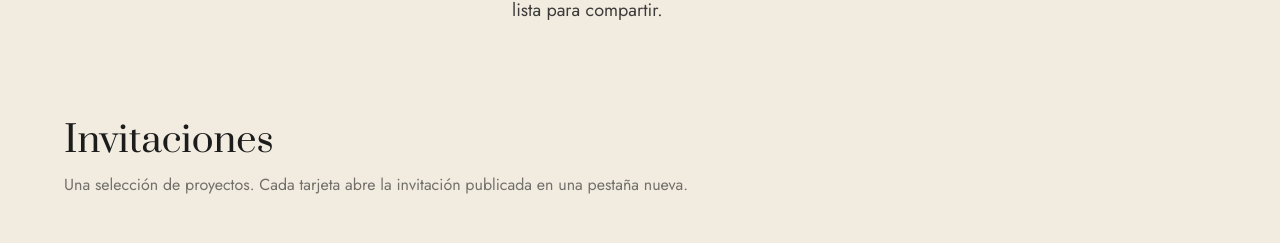
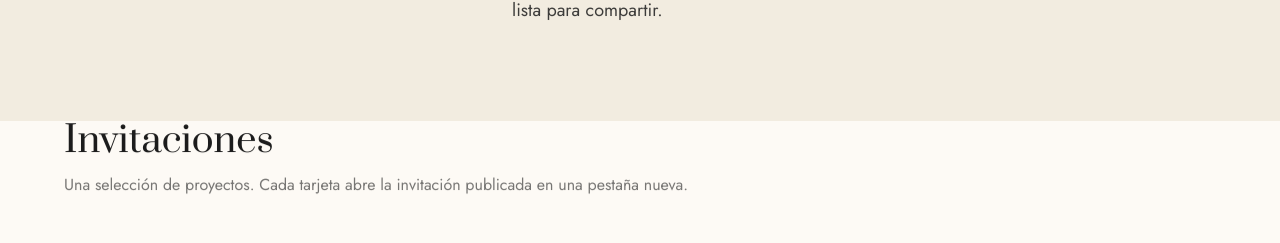
Before and after one commit to AlejandroBermudez90s/Invitale, a Next.js app: page / in a window 1280 px wide. Shown: the part 1100-1343 px from the top of the page. Built offline with nearby package versions, Linux system fonts and the light colour scheme; grey boxes are pictures that could not be loaded.

Commit message:
animacion de carga

```diff
--- a/app/globals.css
+++ b/app/globals.css
@@ -10,6 +10,20 @@ html {
 :focus-visible {
   outline: 2px solid #c9a300;
   outline-offset: 3px;
+}
+
+.reveal {
+  opacity: 0;
+  transform: translateY(28px);
+  transition:
+    opacity 0.9s cubic-bezier(0.4, 0, 0.2, 1),
+    transform 0.9s cubic-bezier(0.4, 0, 0.2, 1);
+  will-change: opacity, transform;
+}
+
+.reveal.is-visible {
+  opacity: 1;
+  transform: translateY(0);
 }
 
 /* ============================================
--- a/app/layout.jsx
+++ b/app/layout.jsx
@@ -6,7 +6,7 @@ const jost = Jost({ subsets: ["latin"], weight: ["300", "400", "500", "600"], va
 const pinyon = Pinyon_Script({ subsets: ["latin"], weight: "400", variable: "--font-script", display: "swap" });
 
 export const metadata = {
-  title: "InvitAle — Invitaciones digitales diseñadas para recordar",
+  title: "Invitale — Invitaciones digitales diseñadas para recordar",
   description:
     "Invitaciones digitales a medida para bodas, quinceañeras, bautizos, comuniones, cumpleaños y eventos corporativos en la Región de Murcia.",
   icons: { icon: "/favicon.png" },
--- a/app/page.jsx
+++ b/app/page.jsx
@@ -4,16 +4,24 @@ import About from "@/components/About";
 import Gallery from "@/components/Gallery";
 import Contact from "@/components/Contact";
 import Footer from "@/components/Footer";
+import Reveal from "@/components/Reveal";
 
 export default function Home() {
   return (
     <main>
       <Navbar />
       <Hero />
-      <About />
+      <Reveal>
+        <About />
+      </Reveal>
+      {/* Gallery gestiona su propio escalonado tarjeta a tarjeta */}
       <Gallery />
-      <Contact />
-      <Footer />
+      <Reveal>
+        <Contact />
+      </Reveal>
+      <Reveal>
+        <Footer />
+      </Reveal>
     </main>
   );
 }
--- a/components/Footer.jsx
+++ b/components/Footer.jsx
@@ -4,7 +4,7 @@ export default function Footer() {
     <footer className="border-t border-gold/15 bg-paper px-6 py-10 text-center transition-colors duration-300 dark:bg-night sm:px-10">
       <p className="font-script text-3xl text-ink dark:text-cream">Diseñado para recordar</p>
       <p className="mt-3 font-body text-xs tracking-wide text-ink/50 dark:text-cream/50">
-        Alejandro Bermúdez · © {year} InvitAle
+        Alejandro Bermúdez · © {year} Invitale
       </p>
     </footer>
   );
--- a/components/Gallery.jsx
+++ b/components/Gallery.jsx
@@ -1,21 +1,25 @@
 import { invitations } from "@/data/invitations";
 import InvitationCard from "./InvitationCard";
+import Reveal from "./Reveal";
 
 export default function Gallery() {
   return (
-    <section id="galeria" className="bg-cream dark:bg-night px-6 pb-24 sm:px-10">
+    <section id="galeria" className="bg-paper px-6 pb-24 transition-colors duration-300 dark:bg-night sm:px-10">
       <div className="mx-auto max-w-6xl">
-        <h2 className="font-display text-3xl text-ink sm:text-4xl dark:text-cream">
-          Invitaciones
-        </h2>
-        <p className="mt-3 max-w-prose font-body text-ink/60 dark:text-cream/60">
-          Una selección de proyectos. Cada tarjeta abre la invitación
-          publicada en una pestaña nueva.
-        </p>
+        <Reveal>
+          <h2 className="font-display text-3xl text-ink dark:text-cream sm:text-4xl">
+            Invitaciones
+          </h2>
+          <p className="mt-3 max-w-prose font-body text-ink/60 dark:text-cream/60">
+            Una selección de proyectos. Cada tarjeta abre la invitación publicada en una pestaña nueva.
+          </p>
+        </Reveal>
 
         <div className="mt-12 grid grid-cols-1 gap-x-8 gap-y-14 sm:grid-cols-2 lg:grid-cols-3">
-          {invitations.map((invitation) => (
-            <InvitationCard key={invitation.id} invitation={invitation} />
+          {invitations.map((invitation, i) => (
+            <Reveal key={invitation.id} delay={(i % 3) * 120}>
+              <InvitationCard invitation={invitation} />
+            </Reveal>
           ))}
         </div>
       </div>
--- /dev/null
+++ b/components/Reveal.jsx
@@ -0,0 +1,36 @@
+"use client";
+
+import { useEffect, useRef, useState } from "react";
+
+export default function Reveal({ children, delay = 0, className = "" }) {
+  const ref = useRef(null);
+  const [visible, setVisible] = useState(false);
+
+  useEffect(() => {
+    const el = ref.current;
+    if (!el) return;
+
+    const observer = new IntersectionObserver(
+      ([entry]) => {
+        if (entry.isIntersecting) {
+          setVisible(true);
+          observer.disconnect();
+        }
+      },
+      { threshold: 0.15, rootMargin: "0px 0px -60px 0px" }
+    );
+
+    observer.observe(el);
+    return () => observer.disconnect();
+  }, []);
+
+  return (
+    <div
+      ref={ref}
+      className={`reveal ${visible ? "is-visible" : ""} ${className}`}
+      style={{ transitionDelay: `${delay}ms` }}
+    >
+      {children}
+    </div>
+  );
+}
```
